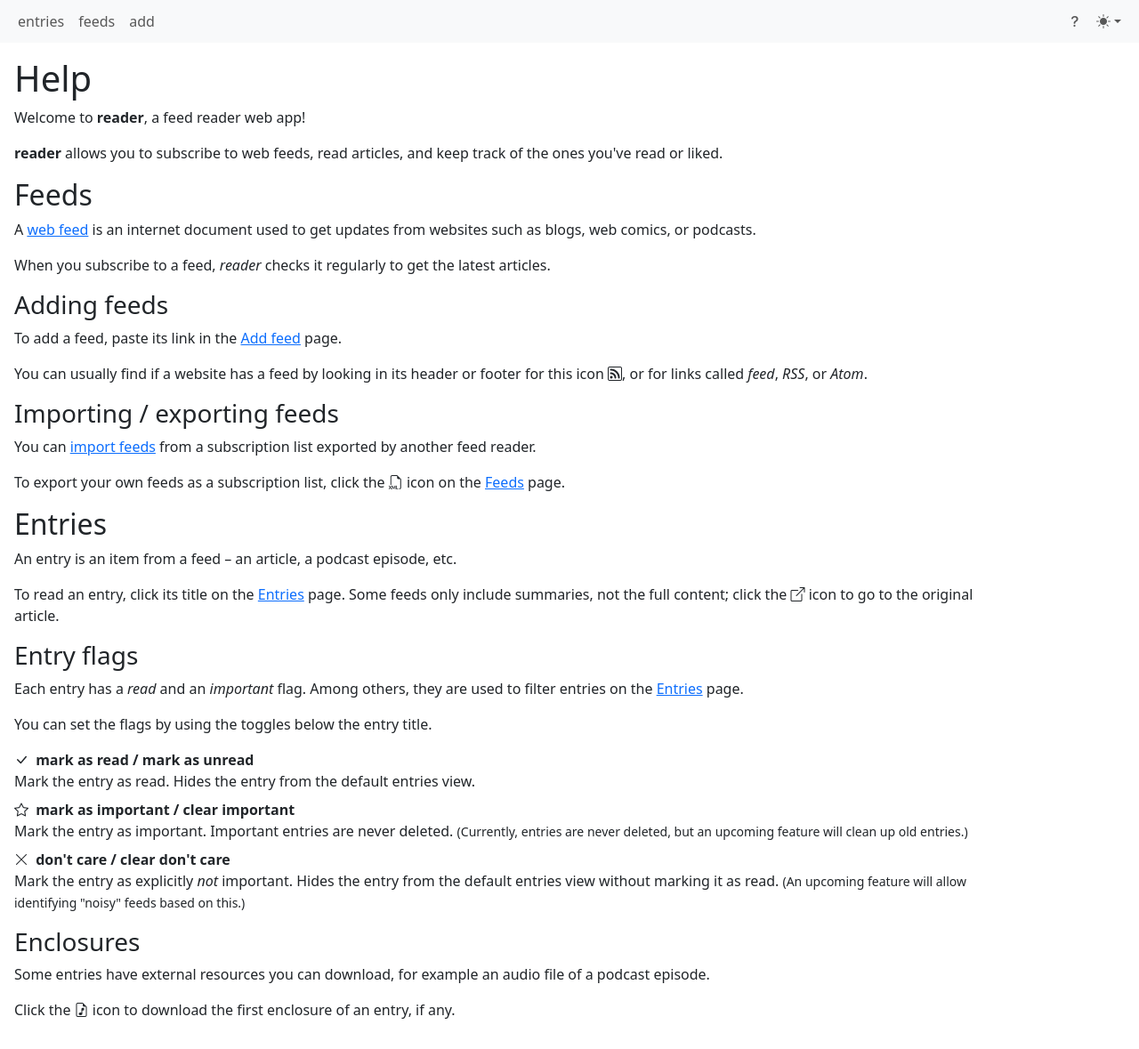
After one commit to Alcides1123/reader, a Flask app: page /help in a window 1280 px wide. The commit adds this page. Shown: the whole page at 89% size. Run offline with Flask 2, Linux system fonts and the light colour scheme; parts of the project's set-up code (start-up, migrations or seed data) failed here and were passed over; some libraries are stand-ins or nearby versions.

Commit message:
app: basic contextual help.

```diff
--- a/src/reader/_app/__init__.py
+++ b/src/reader/_app/__init__.py
@@ -316,6 +316,11 @@ def entry():
     return render_template('entry.html', entry=entry)
 
 
+@blueprint.route('/help')
+def help():
+    return render_template('help.html')
+
+
 def stream_template(template_name_or_list, **kwargs):
     # Ensure flashed messages get removed from the session,
     # otherwise they keep adding up and never disappear.
--- a/src/reader/_app/static/style.css
+++ b/src/reader/_app/static/style.css
@@ -68,3 +68,9 @@
   max-width: 100%;
   height: auto;
 }
+
+
+:target {
+  outline: 0;
+  box-shadow: var(--bs-focus-ring-x, 0) var(--bs-focus-ring-y, 0) var(--bs-focus-ring-blur, 0) var(--bs-focus-ring-width) var(--bs-focus-ring-color);
+}
--- a/src/reader/_app/templates/add_feed.html
+++ b/src/reader/_app/templates/add_feed.html
@@ -1,3 +1,4 @@
+{% set help_topic = 'add-feed' %}
 {% extends "layout.html" %}
 
 {% import "macros.html" as macros %}
--- a/src/reader/_app/templates/change_feed_title.html
+++ b/src/reader/_app/templates/change_feed_title.html
@@ -1,3 +1,4 @@
+{% set help_topic = 'feeds' %}
 {% extends "layout.html" %}
 
 {% import "macros.html" as macros %}
--- a/src/reader/_app/templates/delete_feed.html
+++ b/src/reader/_app/templates/delete_feed.html
@@ -1,3 +1,4 @@
+{% set help_topic = 'feeds' %}
 {% extends "layout.html" %}
 
 {% import "macros.html" as macros %}
--- a/src/reader/_app/templates/entries.html
+++ b/src/reader/_app/templates/entries.html
@@ -1,3 +1,4 @@
+{% set help_topic = 'entries' %}
 {% extends "layout.html" %}
 
 {% import "macros.html" as macros %}
--- a/src/reader/_app/templates/entry.html
+++ b/src/reader/_app/templates/entry.html
@@ -1,3 +1,4 @@
+{% set help_topic = 'entries' %}
 {% extends "layout.html" %}
 
 {% import "macros.html" as macros %}
--- a/src/reader/_app/templates/feeds.html
+++ b/src/reader/_app/templates/feeds.html
@@ -1,3 +1,4 @@
+{% set help_topic = 'feeds' %}
 {% extends "layout.html" %}
 
 {% import "macros.html" as macros %}
--- /dev/null
+++ b/src/reader/_app/templates/help.html
@@ -0,0 +1,131 @@
+{% extends "layout.html" %}
+
+{% import "macros.html" as macros %}
+
+
+{% block page_title %}
+  Help - {{ super() }}
+{% endblock %}
+
+
+{% block body %}
+
+<h1>Help</h1>
+
+
+<p>
+  Welcome to <strong>reader</strong>, a feed reader web app!
+
+<p>
+  <strong>reader</strong> allows you to
+  subscribe to web feeds,
+  read articles,
+  and keep track of the ones you've read or liked.
+
+
+<h2 id="feeds">Feeds</h2>
+
+<p>
+  A <a href="https://en.wikipedia.org/wiki/Web_feed">web feed</a>
+  is an internet document used to get updates
+  from websites such as blogs, web comics, or podcasts.
+
+<p>
+  When you subscribe to a feed,
+  <em>reader</em> checks it regularly to get the latest articles.
+  <!--   FIXME disabled here -->
+
+
+<h3 id="add-feed">Adding feeds</h3>
+
+<p>
+  To add a feed, paste its link in the
+  <a href="{{ url_for('.add_feed') }}">Add feed</a> page.
+
+<p>
+  You can usually find if a website has a feed
+  by looking in its header or footer for this icon
+  <i class="bi bi-rss" aria-label="RSS logo"></i>,
+  or for links called <em>feed</em>, <em>RSS</em>, or <em>Atom</em>.
+
+
+<h3 id="import-export">Importing / exporting feeds</h3>
+
+<p>
+  You can <a href="{{ url_for('.import_feeds') }}">import feeds</a>
+  from a subscription list exported by another feed reader.
+
+<p>
+  To export your own feeds as a subscription list, click the
+  <i class="bi bi-filetype-xml" aria-label="export as OPML"></i> icon
+  on the <a href="{{ url_for('.feeds') }}">Feeds</a> page.
+
+
+<h2 id="entries">Entries</h2>
+
+<p>
+  An entry is an item from a feed –
+  an article, a podcast episode, etc.
+
+<p>
+  To read an entry, click its title on the
+  <a href="{{ url_for('.import_feeds') }}">Entries</a> page.
+
+  Some feeds only include summaries, not the full content; click the
+  <i class="bi bi-box-arrow-up-right" aria-label="extenal link"></i> icon
+  to go to the original article.
+
+
+<h3 id="entry-flags">Entry flags</h3>
+
+<p>
+  Each entry has a <em>read</em> and an <em>important</em> flag.
+  Among others, they are used to filter entries
+  on the <a href="{{ url_for('.entries') }}">Entries</a> page.
+
+<p>
+  You can set the flags by using the toggles below the entry title.
+
+<dl>
+
+  <dt>
+    <i class="bi bi-check-lg me-1"></i> mark as read / mark as unread
+  <dd>
+    Mark the entry as read.
+    Hides the entry from the default entries view.
+
+  <dt>
+    <i class="bi bi-star me-1"></i> mark as important / clear important
+  <dd>
+    Mark the entry as important.
+    Important entries are never deleted.
+    <small>
+    (Currently, entries are never deleted,
+    but an upcoming feature will clean up old entries.)
+    </small>
+
+  <dt>
+    <i class="bi bi-x-lg me-1"></i> don't care / clear don't care
+  <dd>
+    Mark the entry as explicitly <em>not</em> important.
+    Hides the entry from the default entries view without marking it as read.
+    <small>
+    (An upcoming feature will allow identifying "noisy" feeds based on this.)
+    </small>
+
+</dl>
+
+
+<h3 id="enclosures">Enclosures</h3>
+
+<p>
+  Some entries have external resources you can download,
+  for example an audio file of a podcast episode.
+
+<p>
+  Click the
+  <i class="bi bi-file-earmark-music" aria-label="download ..."></i> icon
+  to download the first enclosure of an entry, if any.
+
+
+{% endblock %}
--- a/src/reader/_app/templates/import_feeds.html
+++ b/src/reader/_app/templates/import_feeds.html
@@ -1,3 +1,4 @@
+{% set help_topic = 'import-export' %}
 {% extends "layout.html" %}
 
 {% import "macros.html" as macros %}
--- a/src/reader/_app/templates/layout_base.html
+++ b/src/reader/_app/templates/layout_base.html
@@ -62,12 +62,22 @@
       <ul class="navbar-nav mb-0">
         {% block right_hidden_navbar %}
 
+        <li class="nav-item">
+          <a
+            href="{{ url_for('.help', _anchor=help_topic | default(none)) }}"
+            class="btn btn-link nav-link d-flex align-items-center"
+          >
+            <i class="bi bi-question-lg"></i>
+            <span class="d-md-none ms-2" id="theme-text">help</span>
+          </a>
+        </li>
+
         <li class="nav-item dropdown">
           <button
             class="btn btn-link nav-link dropdown-toggle d-flex align-items-center"
             type="button" id="theme"
             data-bs-toggle="dropdown" data-bs-display="static"
-            aria-expanded="false"  aria-label="toggle theme (auto)">
+            aria-expanded="false" aria-label="toggle theme (auto)">
             <i class="bi bi-circle-half theme-icon-active"></i>
             <span class="d-md-none ms-2" id="theme-text">toggle theme</span>
           </button>
--- a/src/reader/_app/templates/macros.html
+++ b/src/reader/_app/templates/macros.html
@@ -268,7 +268,7 @@
       href="{{ external }}"
       target="_blank"
       class="text-nowrap small{% if feed_url %} me-1{% endif %}"
-      title="external"
+      title="external link"
     >
       <i class="bi bi-box-arrow-up-right text-secondary"></i></a>
     {% endif %}
```
